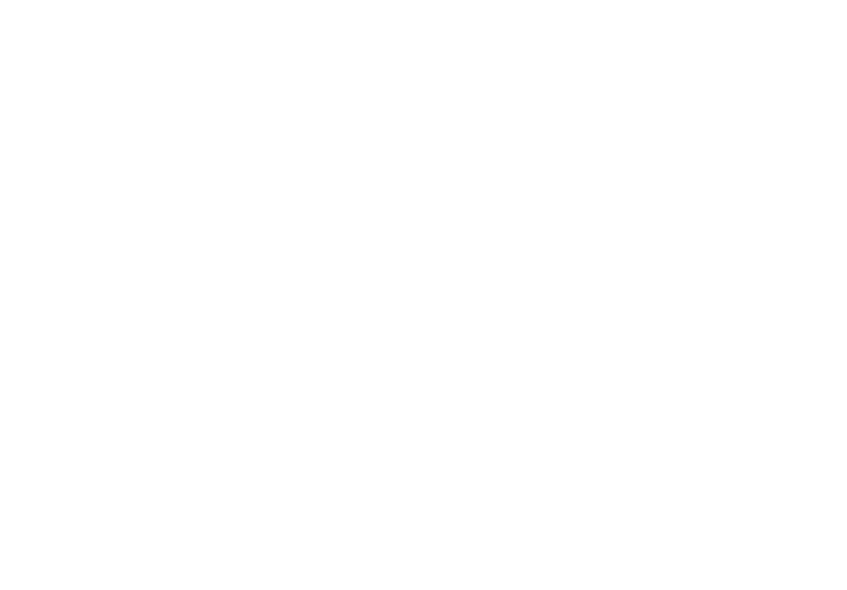
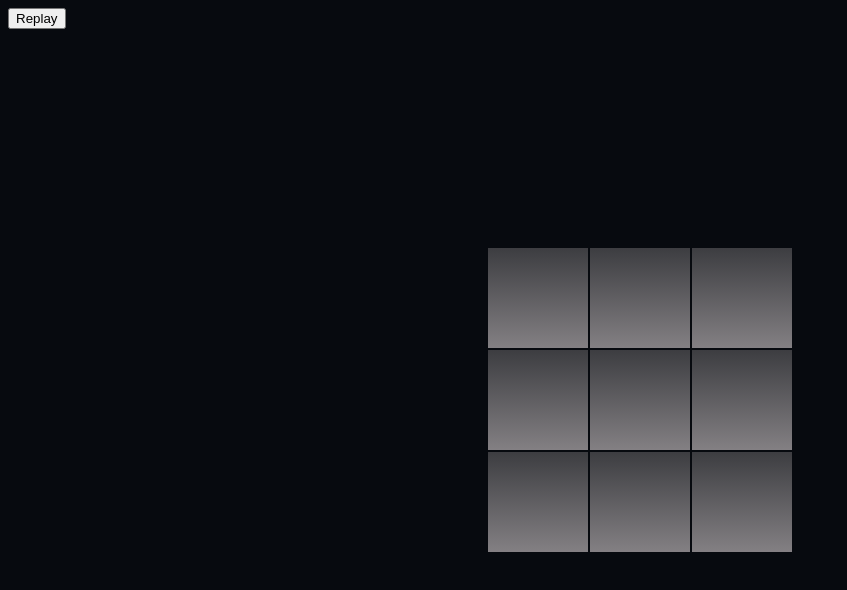
Before and after one commit to jaspreet-singh-sahota/tic-tak-toe-practise-project, a plain HTML site: page index.html in a window 1280 px wide. Shown: the whole page, without its empty margins (0-847 px from the left). Drawn offline with Linux system fonts and the light colour scheme.

Commit message:
Add css to the table

```diff
--- a/index.html
+++ b/index.html
@@ -8,6 +8,27 @@
     <link rel="stylesheet" href="style.css">
   </head>
   <body>
+    <table>
+      <tr>
+        <td class="cell" id="0"></td>
+        <td class="cell" id="1"></td>
+        <td class="cell" id="2"></td>
+      </tr>
+      <tr>
+        <td class="cell" id="3"></td>
+        <td class="cell" id="4"></td>
+        <td class="cell" id="5"></td>
+      </tr>
+      <tr>
+        <td class="cell" id="6"></td>
+        <td class="cell" id="7"></td>
+        <td class="cell" id="8"></td>
+      </tr>
+    </table>
+    <div class="endgame">
+      <div class="text"></div>
+    </div>
+    <button onclick="startGame()">Replay</button>
     <script src="index.js"></script>
   </body>
 </html>
--- a/style.css
+++ b/style.css
@@ -0,0 +1,42 @@
+* {
+  box-sizing: border-box;
+}
+
+body {
+  background-color: rgb(7, 10, 15);
+}
+
+td {
+  background-image: linear-gradient(0deg, rgba(145, 141, 144, 1) 0%, rgba(92, 91, 94, 0.7) 100%);
+  opacity: 0.9;
+  width: 100px;
+  height: 100px;
+  text-align: center;
+  vertical-align: middle;
+  font-size: 70px;
+  cursor: pointer;
+}
+
+td:hover {
+  border: 2px solid #00ffff;
+  transform: scale(1.05)
+}
+
+table {
+  position: absolute;
+  top: 50%;
+  left: 50%;
+  transform: translate(-50%, -50%);
+}
+
+.endgame {
+  display: none;
+  background-color: #00ffff;
+  border-radius: 10px;
+  position: absolute;
+  width: 150px;
+  height: 100px;
+  top: 50%;
+  left: 50%;
+  transform: translate(-50%, -50%);
+}
```
